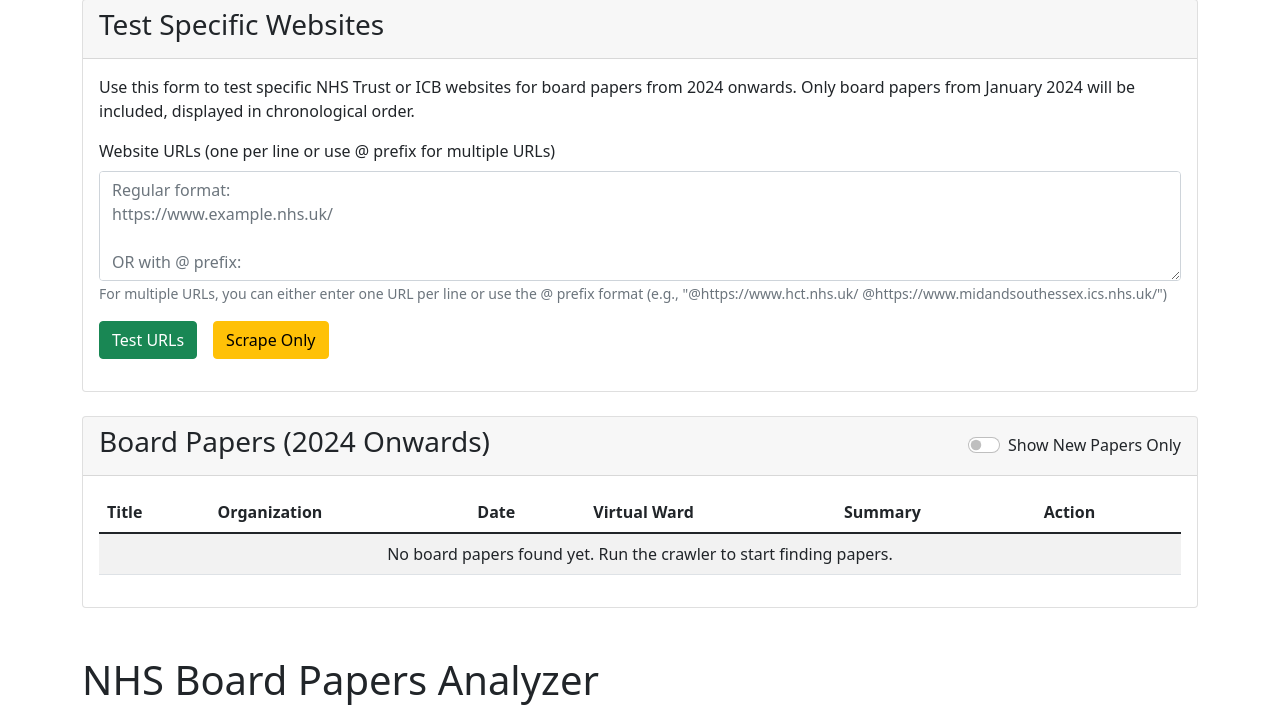
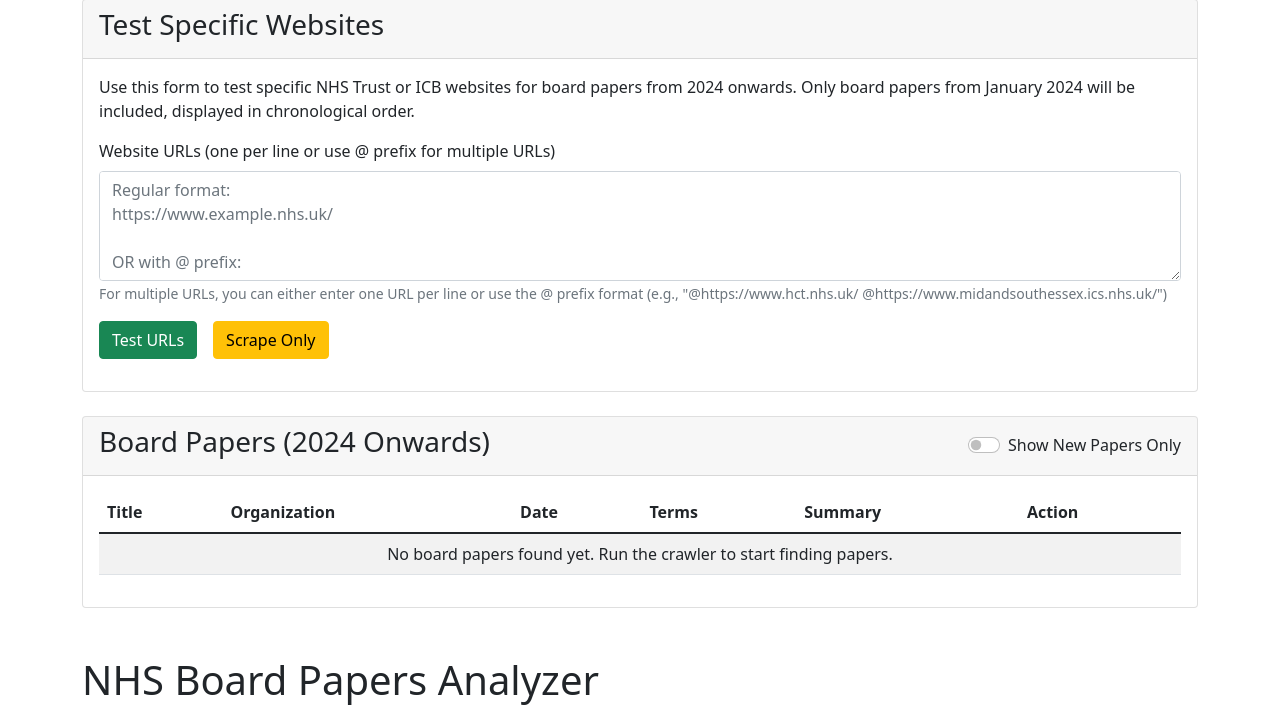
Before and after one commit to rishan-doccla/board_paper_scraper, a Flask app: page / in a window 1280 px wide. Shown: the part 320-1041 px from the top of the page. Run offline with Flask 2, Linux system fonts and the light colour scheme.

Commit message:
adding other search terms

```diff
--- a/app.py
+++ b/app.py
@@ -57,17 +57,18 @@
         json.dump(results, f, indent=2)
 
 def process_paper_analysis(paper, analyzer, scrape_only=False):
-    """Analyze a single paper for virtual ward mentions"""
+    """Analyze a single paper for healthcare terms"""
     if scrape_only:
         return {
-            "virtual_ward_mentioned": False,
-            "summary": "Not analyzed (scrape-only mode)",
-            "virtual_ward_mentions_count": 0
+            "has_relevant_terms": False,
+            "terms_found": [],
+            "terms_count": 0,
+            "terms_data": {}
         }
 
     try:
         results = analyzer.analyze_pdf_url(paper["url"], verbose=False)
-        print(f"  - Virtual ward mentioned: {results['virtual_ward_mentioned']}")
+        print(f"  - Found terms: {', '.join(results.get('terms_found', []))}")
 
         # Update paper with metadata if available
         if results.get('title') and results['title'] != 'Unknown':
@@ -77,18 +78,36 @@
         if results.get('organization') and results['organization'] != 'Unknown':
             paper['organization'] = results['organization']
 
+        # Ensure terms_data is properly formatted - create a clean copy
+        clean_terms_data = {}
+        for term, data in results.get("terms_data", {}).items():
+            quotes = data.get("quotes", [])
+            if isinstance(quotes, str):
+                quotes = [quotes]
+
+            summaries = data.get("summaries", [])
+            if isinstance(summaries, str):
+                summaries = [summaries]
+
+            clean_terms_data[term] = {
+                "quotes": quotes,
+                "summaries": summaries
+            }
+
         return {
-            "virtual_ward_mentioned": results["virtual_ward_mentioned"],
-            "summary": results["summary"],
-            "virtual_ward_mentions_count": results["mentions_count"]
+            "has_relevant_terms": results["has_relevant_terms"],
+            "terms_found": results["terms_found"],
+            "terms_count": results["terms_count"],
+            "terms_data": clean_terms_data
         }
     except Exception as e:
         error_msg = f"Error analyzing PDF {paper['url']}: {str(e)}"
         print(error_msg)
         return {
-            "virtual_ward_mentioned": False,
-            "summary": f"Error during analysis: {str(e)}",
-            "virtual_ward_mentions_count": 0
+            "has_relevant_terms": False,
+            "terms_found": [],
+            "terms_count": 0,
+            "terms_data": {}
         }
 
 def create_paper_dict(paper, org_url, existing_papers):
@@ -107,8 +126,10 @@
         "date": paper.get("date", "Unknown"),
         "trust": paper.get("trust", org_url),
         "organization": paper.get("organization", "Unknown"),
-        "virtual_ward_mentioned": False,
-        "summary": "Not analyzed",
+        "has_relevant_terms": False,
+        "terms_found": [],
+        "terms_count": 0,
+        "terms_data": {},
         "is_new": (paper["url"], paper.get("title", "Unknown")) not in existing_papers,
         "found_date": datetime.datetime.now().isoformat(),
         "sort_date": paper.get("date", "9999-99") if paper.get("date") != "Unknown" else "9999-99"
@@ -143,9 +164,10 @@
                 print(f"Paper from 2024 or later ({date}), performing full analysis")
                 analysis_results = process_paper_analysis(paper_dict, pdf_analyzer, scrape_only)
                 paper_dict.update({
-                    "virtual_ward_mentioned": analysis_results["virtual_ward_mentioned"],
-                    "summary": analysis_results["summary"],
-                    "virtual_ward_mentions_count": analysis_results["virtual_ward_mentions_count"]
+                    "has_relevant_terms": analysis_results["has_relevant_terms"],
+                    "terms_found": analysis_results["terms_found"],
+                    "terms_count": analysis_results["terms_count"],
+                    "terms_data": analysis_results["terms_data"]
                 })
                 org_papers.append(paper_dict)
             else:
@@ -284,7 +306,7 @@
         results = []
 
         for url in urls:
-            if url in current_papers and current_papers[url].get("summary") != "Not analyzed":
+            if url in current_papers and current_papers[url].get("terms_count", 0) > 0:
                 paper = current_papers[url]
 
                 # Skip if paper is before 2024
@@ -295,9 +317,10 @@
                 results.append({
                     "url": url,
                     "title": paper.get("title", "Unknown"),
-                    "virtual_ward_mentioned": paper.get("virtual_ward_mentioned", False),
-                    "summary": paper.get("summary", "No analysis available"),
-                    "mentions_count": paper.get("virtual_ward_mentions_count", 0),
+                    "has_relevant_terms": paper.get("has_relevant_terms", False),
+                    "terms_found": paper.get("terms_found", []),
+                    "terms_count": paper.get("terms_count", 0),
+                    "terms_data": paper.get("terms_data", {}),
                     "date": paper.get("date", "Unknown"),
                     "organization": paper.get("organization", "Unknown"),
                     "analysis_source": "cached"
@@ -315,15 +338,16 @@
 
                     # Only if it's from 2024 or later, proceed with full analysis
                     print(f"Paper from 2024 or later ({date}), performing full analysis")
-                    print(f"Analyzing {url} for virtual ward mentions")
+                    print(f"Analyzing {url} for healthcare terms")
                     analysis = pdf_analyzer.analyze_pdf_url(url)
 
                     result = {
                         "url": url,
                         "title": analysis.get("title", current_papers.get(url, {}).get("title", "Unknown")),
-                        "virtual_ward_mentioned": analysis["virtual_ward_mentioned"],
-                        "summary": analysis["summary"],
-                        "mentions_count": analysis["mentions_count"],
+                        "has_relevant_terms": analysis["has_relevant_terms"],
+                        "terms_found": analysis["terms_found"],
+                        "terms_count": analysis["terms_count"],
+                        "terms_data": analysis["terms_data"],
                         "date": analysis.get("date", "Unknown"),
                         "organization": analysis.get("organization", "Unknown"),
                         "analysis_source": "new"
@@ -338,9 +362,10 @@
                     results.append({
                         "url": url,
                         "title": current_papers.get(url, {}).get("title", "Unknown"),
-                        "virtual_ward_mentioned": False,
-                        "summary": f"Error during analysis: {str(e)}",
-                        "mentions_count": 0,
+                        "has_relevant_terms": False,
+                        "terms_found": [],
+                        "terms_count": 0,
+                        "terms_data": {},
                         "date": "Unknown",
                         "organization": current_papers.get(url, {}).get("organization", "Unknown"),
                         "analysis_source": "error"
@@ -355,9 +380,28 @@
     """Update paper analysis in latest_results"""
     for paper in latest_results["board_papers"]:
         if paper["url"] == url:
-            paper["virtual_ward_mentioned"] = analysis["virtual_ward_mentioned"]
-            paper["summary"] = analysis["summary"]
-            paper["virtual_ward_mentions_count"] = analysis["mentions_count"]
+            # Basic fields
+            paper["has_relevant_terms"] = analysis["has_relevant_terms"]
+            paper["terms_found"] = analysis["terms_found"]
+            paper["terms_count"] = analysis["terms_count"]
+
+            # Handle terms_data with proper formatting
+            clean_terms_data = {}
+            for term, data in analysis.get("terms_data", {}).items():
+                quotes = data.get("quotes", [])
+                if isinstance(quotes, str):
+                    quotes = [quotes]
+
+                summaries = data.get("summaries", [])
+                if isinstance(summaries, str):
+                    summaries = [summaries]
+
+                clean_terms_data[term] = {
+                    "quotes": quotes,
+                    "summaries": summaries
+                }
+
+            paper["terms_data"] = clean_terms_data
 
             # Update paper metadata if available
             if analysis.get("date") and analysis["date"] != "Unknown":
@@ -424,7 +468,22 @@
         "results": latest_results
     })
 
+@app.route('/debug-paper/<int:index>', methods=['GET'])
+def debug_paper(index):
+    """Debug route to view paper data structure"""
+    if not latest_results or not latest_results.get("board_papers"):
+        return jsonify({"error": "No papers found"}), 404
 
+    if index >= len(latest_results["board_papers"]):
+        return jsonify({"error": f"Paper index {index} out of range. Only {len(latest_results['board_papers'])} papers available."}), 404
+
+    paper = latest_results["board_papers"][index]
+    return jsonify({
+        "paper": paper,
+        "paper_json": json.dumps(paper),
+        "terms_data_type": str(type(paper.get("terms_data"))),
+        "terms_data_json": json.dumps(paper.get("terms_data", {}))
+    })
 
 if __name__ == '__main__':
     # Load existing data
--- a/templates/index.html
+++ b/templates/index.html
@@ -111,7 +111,7 @@
                                             <th>Title</th>
                                             <th>Organization</th>
                                             <th>Date</th>
-                                            <th>Virtual Ward</th>
+                                            <th>Terms</th>
                                             <th>Summary</th>
                                             <th>Action</th>
                                         </tr>
@@ -124,23 +124,30 @@
                                                     <td>{{ paper.organization if paper.organization != "Unknown" else paper.trust }}</td>
                                                     <td>{{ paper.date if paper.date != "Unknown" else "" }}</td>
                                                     <td>
-                                                        {% if paper.virtual_ward_mentioned %}
-                                                            <span class="badge bg-success">Yes</span>
+                                                        {% if paper.has_relevant_terms and paper.terms_found %}
+                                                            <span class="badge bg-success">{{ paper.terms_count }}</span>
+                                                            {% for term in paper.terms_found[:2] %}
+                                                                <span class="badge bg-info">{{ term }}</span>
+                                                            {% endfor %}
+                                                            {% if paper.terms_found|length > 2 %}
+                                                                <span class="badge bg-secondary">+{{ paper.terms_found|length - 2 }}</span>
+                                                            {% endif %}
                                                         {% else %}
-                                                            <span class="badge bg-secondary">No</span>
+                                                            <span class="badge bg-secondary">None</span>
                                                         {% endif %}
                                                     </td>
                                                     <td>
-                                                        {% if paper.virtual_ward_mentioned %}
+                                                        {% if paper.has_relevant_terms and paper.terms_found %}
                                                             <button type="button" class="btn btn-sm btn-info"
                                                                     data-bs-toggle="modal"
                                                                     data-bs-target="#summaryModal"
-                                                                    data-summary="{{ paper.summary }}"
+                                                                    data-terms='{{ paper.terms_found|tojson }}'
+                                                                    data-terms-data='{{ paper.terms_data|tojson|safe }}'
                                                                     data-title="{{ paper.title if paper.title != 'Unknown' else paper.filename }}">
-                                                                View Summary
+                                                                View Terms
                                                             </button>
                                                         {% else %}
-                                                            {{ paper.summary }}
+                                                            No relevant terms found
                                                         {% endif %}
                                                     </td>
                                                     <td>
@@ -198,17 +205,19 @@
         </div>
     </div>
 
-    <!-- Virtual Ward Summary Modal -->
+    <!-- Terms Summary Modal -->
     <div class="modal fade" id="summaryModal" tabindex="-1" aria-labelledby="summaryModalLabel" aria-hidden="true">
-        <div class="modal-dialog modal-lg">
+        <div class="modal-dialog modal-xl">
             <div class="modal-content">
                 <div class="modal-header">
-                    <h5 class="modal-title" id="summaryModalLabel">Virtual Ward Summary</h5>
+                    <h5 class="modal-title" id="summaryModalLabel">Healthcare Terms Found</h5>
                     <button type="button" class="btn-close" data-bs-dismiss="modal" aria-label="Close"></button>
                 </div>
                 <div class="modal-body">
-                    <h6 id="modalPaperTitle"></h6>
-                    <div id="modalSummaryContent" class="mt-3"></div>
+                    <h6 id="modalPaperTitle" class="mb-3"></h6>
+                    <div id="modalTermsContent" class="mt-2">
+                        <!-- Terms content will be inserted here dynamically -->
+                    </div>
                 </div>
                 <div class="modal-footer">
                     <button type="button" class="btn btn-secondary" data-bs-dismiss="modal">Close</button>
@@ -232,14 +241,93 @@
             if (summaryModal) {
                 summaryModal.addEventListener('show.bs.modal', function (event) {
                     const button = event.relatedTarget;
-                    const summary = button.getAttribute('data-summary');
+                    const termsJson = button.getAttribute('data-terms');
+                    const termsDataJson = button.getAttribute('data-terms-data');
                     const title = button.getAttribute('data-title');
 
                     const modalTitle = this.querySelector('#modalPaperTitle');
-                    const modalContent = this.querySelector('#modalSummaryContent');
+                    const modalContent = this.querySelector('#modalTermsContent');
 
                     modalTitle.textContent = title;
-                    modalContent.textContent = summary;
+
+                    try {
+                        // Parse the JSON data
+                        console.log("Raw Terms JSON:", termsJson);
+                        console.log("Raw Terms Data JSON:", termsDataJson);
+
+                        const terms = JSON.parse(termsJson || '[]');
+                        const termsData = JSON.parse(termsDataJson || '{}');
+
+                        console.log("Parsed Terms:", terms);
+                        console.log("Parsed Terms data:", termsData);
+
+                        // Clear previous content
+                        modalContent.innerHTML = '';
+
+                        if (!terms || terms.length === 0) {
+                            modalContent.innerHTML = '<div class="alert alert-info">No terms found in this document.</div>';
+                            return;
+                        }
+
+                        // Create accordion for terms
+                        const accordionDiv = document.createElement('div');
+                        accordionDiv.className = 'accordion';
+                        accordionDiv.id = 'termsAccordion';
+
+                        // Add each term as an accordion item
+                        terms.forEach((term, index) => {
+                            if (!term) return;
+
+                            const termData = termsData[term];
+                            if (!termData) {
+                                console.warn(`No data found for term: ${term}`);
+                                modalContent.innerHTML += `<div class="alert alert-warning mb-3">Term "${term}" found but no details available.</div>`;
+                                return;
+                            }
+
+                            const termSummaries = termData.summaries ? termData.summaries.join(' ') : 'No summary available';
+                            const termQuotes = termData.quotes ? termData.quotes.join('\n\n') : 'No quotes available';
+
+                            const accordionItem = document.createElement('div');
+                            accordionItem.className = 'accordion-item mb-3 border';
+                            accordionItem.innerHTML = `
+                                <h2 class="accordion-header" id="heading${index}">
+                                    <button class="accordion-button ${index === 0 ? '' : 'collapsed'}" type="button" data-bs-toggle="collapse"
+                                            data-bs-target="#collapse${index}" aria-expanded="${index === 0 ? 'true' : 'false'}" aria-controls="collapse${index}">
+                                        ${term}
+                                    </button>
+                                </h2>
+                                <div id="collapse${index}" class="accordion-collapse collapse ${index === 0 ? 'show' : ''}"
+                                     aria-labelledby="heading${index}" data-bs-parent="#termsAccordion">
+                                    <div class="accordion-body bg-light">
+                                        <h6 class="text-primary">Summary:</h6>
+                                        <p>${termSummaries}</p>
+                                        <h6 class="text-primary mt-3">Mentions:</h6>
+                                        <pre class="border p-3 bg-white small rounded" style="white-space: pre-wrap; word-break: break-word; max-height: 200px; overflow-y: auto;">${termQuotes}</pre>
+                                    </div>
+                                </div>
+                            `;
+
+                            accordionDiv.appendChild(accordionItem);
+                        });
+
+                        if (accordionDiv.children.length > 0) {
+                            modalContent.appendChild(accordionDiv);
+                        } else {
+                            modalContent.innerHTML = '<div class="alert alert-info">Could not display term details.</div>';
+                        }
+                    } catch (error) {
+                        console.error("Error displaying terms:", error);
+                        modalContent.innerHTML = `
+                            <div class="alert alert-danger">Error displaying terms: ${error.message}</div>
+                            <div class="alert alert-info">
+                                <strong>Raw terms data:</strong><br>
+                                <pre>${termsJson}</pre>
+                                <strong>Raw terms_data data:</strong><br>
+                                <pre>${termsDataJson}</pre>
+                            </div>
+                        `;
+                    }
                 });
             }
         });
```
Also changed, not shown: utils/pdf_analyzer.py (+140 -64 lines).
